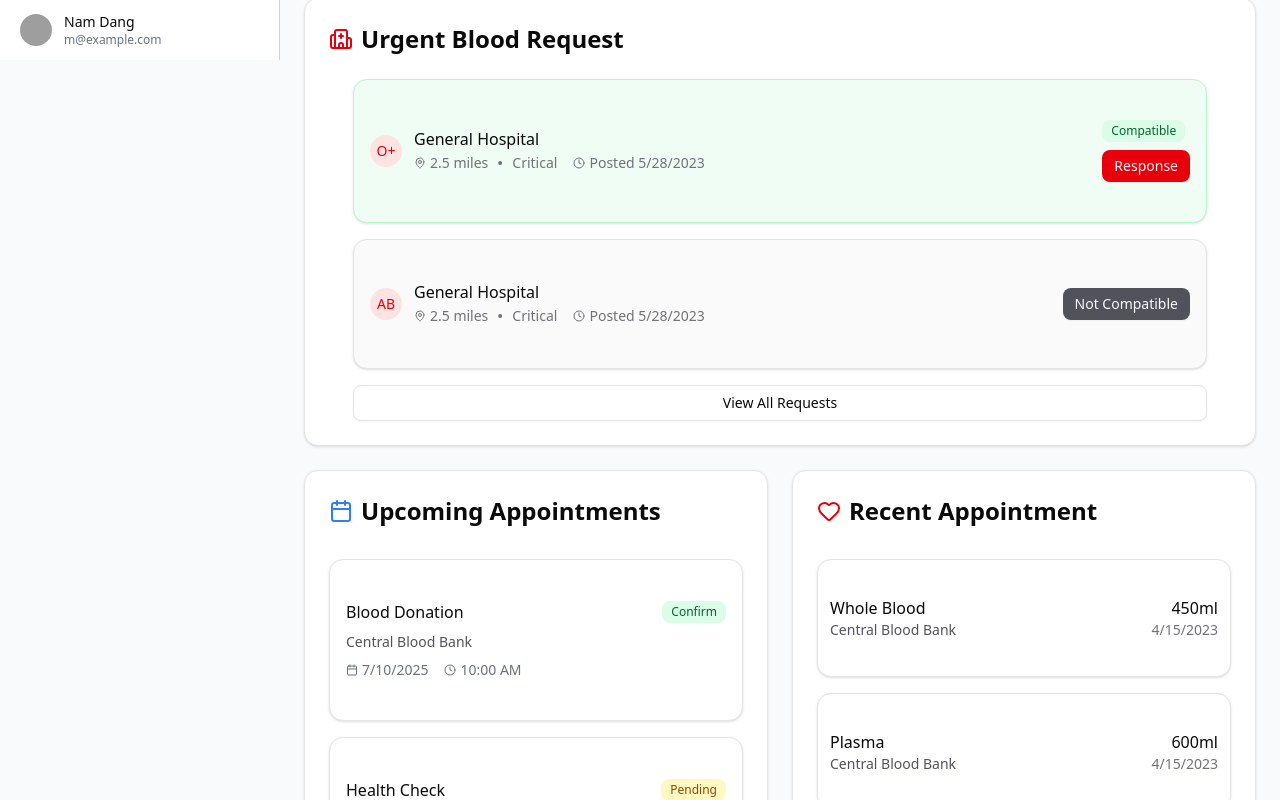
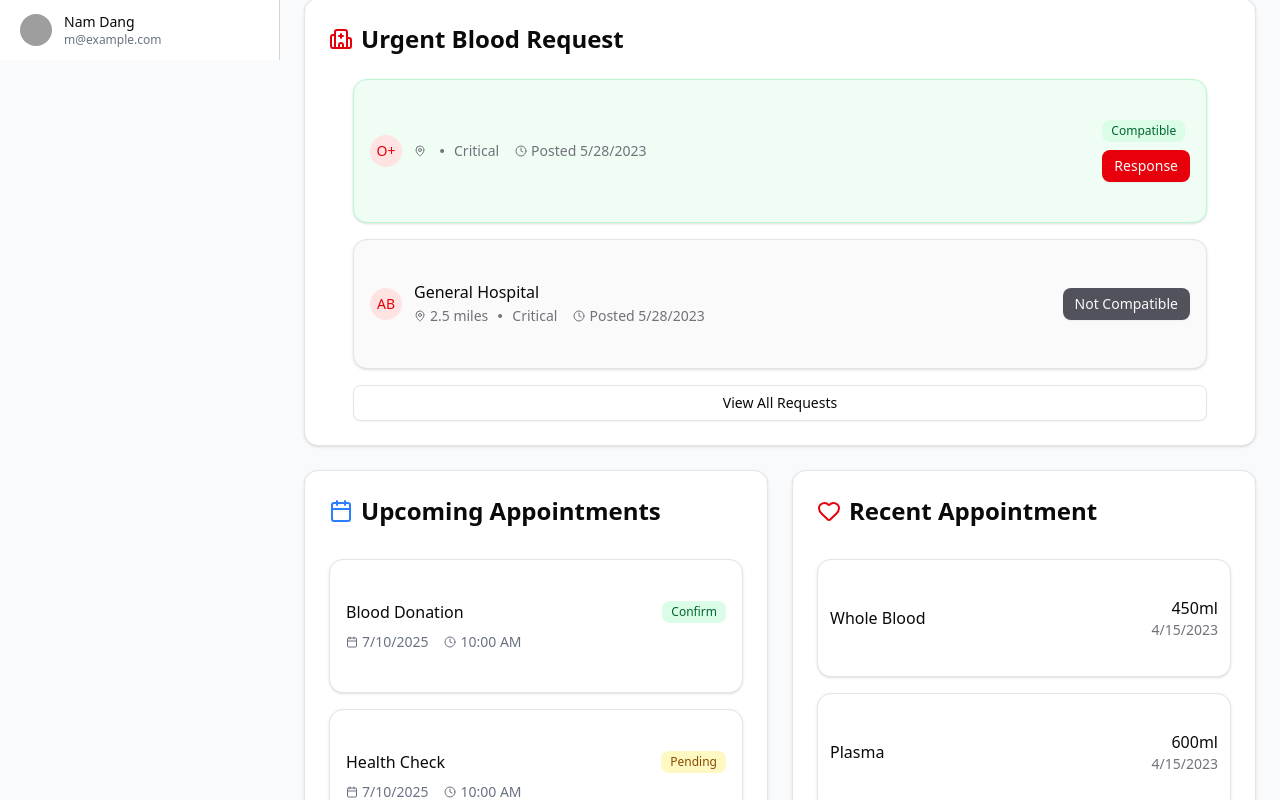
Before and after one commit to swp391-group-3/blood-donation-system-frontend, a React (Vite) app: page / in a window 1280 px wide. Shown: the part 740-1540 px from the top of the page. Built offline with nearby package versions, Linux system fonts and the light colour scheme; grey boxes are pictures that could not be loaded.

Commit message:
feat: remove location related data in sample-data

```diff
--- a/constants/sample-data.ts
+++ b/constants/sample-data.ts
@@ -11,8 +11,8 @@ import {
 
 export const requests = [
     {
-        hospital: 'General Hospital',
-        distance: '2.5 miles',
+
+
         type: 'Critical',
         bloodType: 'O+',
         postedDate: '5/28/2023',
@@ -83,19 +83,16 @@ export const actions = [
 export const donations = [
     {
         type: 'Whole Blood',
-        location: 'Central Blood Bank',
         amount: '450ml',
         date: '4/15/2023',
     },
     {
         type: 'Plasma',
-        location: 'Central Blood Bank',
         amount: '600ml',
         date: '4/15/2023',
     },
     {
         type: 'Platelets',
-        location: 'Central Blood Bank',
         amount: '200ml',
         date: '4/15/2023',
     },
@@ -104,7 +101,6 @@ export const donations = [
 export const appointments = [
     {
         type: 'Blood Donation',
-        location: 'Central Blood Bank',
         date: '7/10/2025',
         time: '10:00 AM',
         status: 'Confirm',
@@ -112,7 +108,6 @@ export const appointments = [
     },
     {
         type: 'Health Check',
-        location: 'Health Center',
         date: '7/10/2025',
         time: '10:00 AM',
         status: 'Pending',
```
